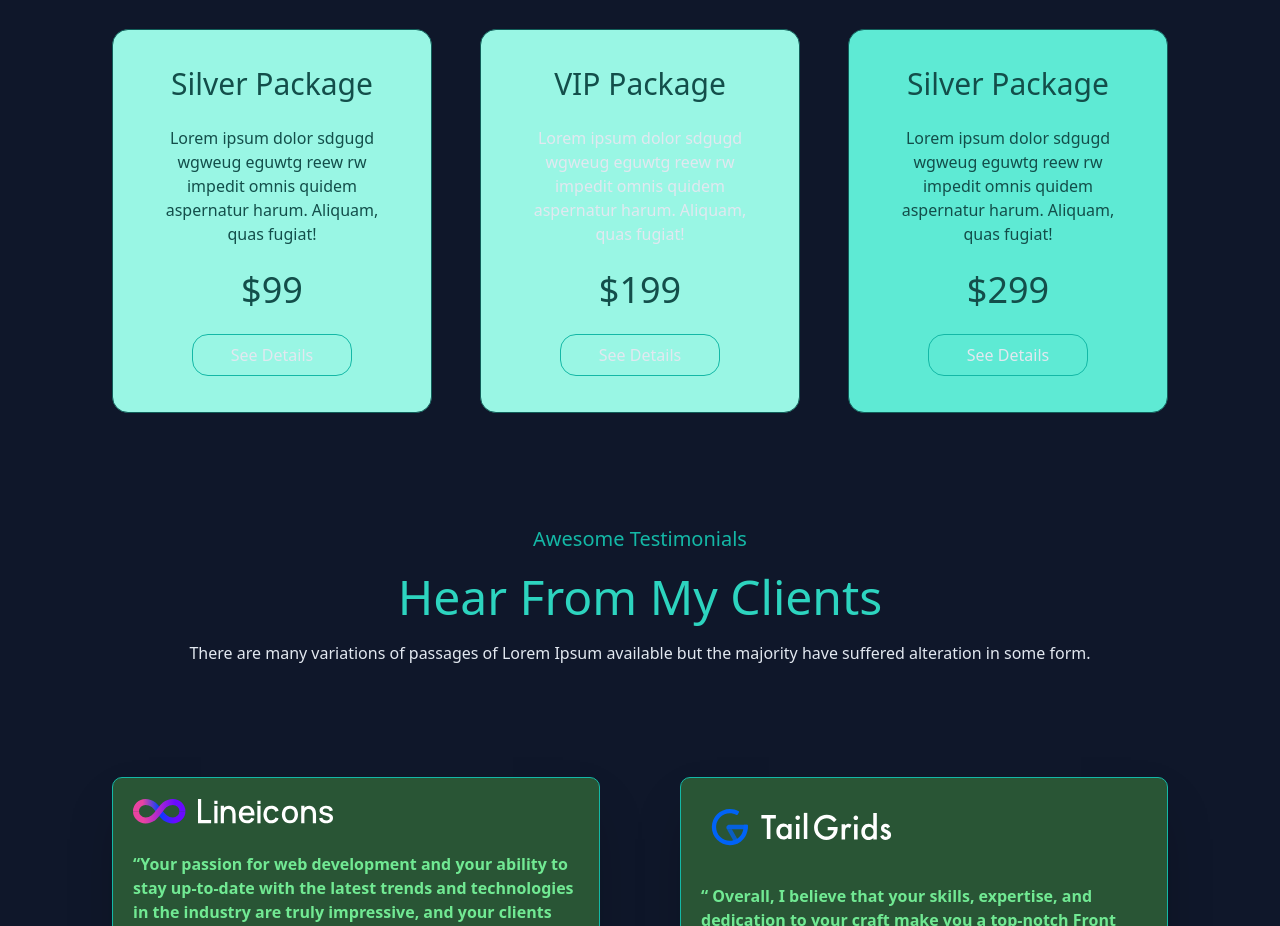
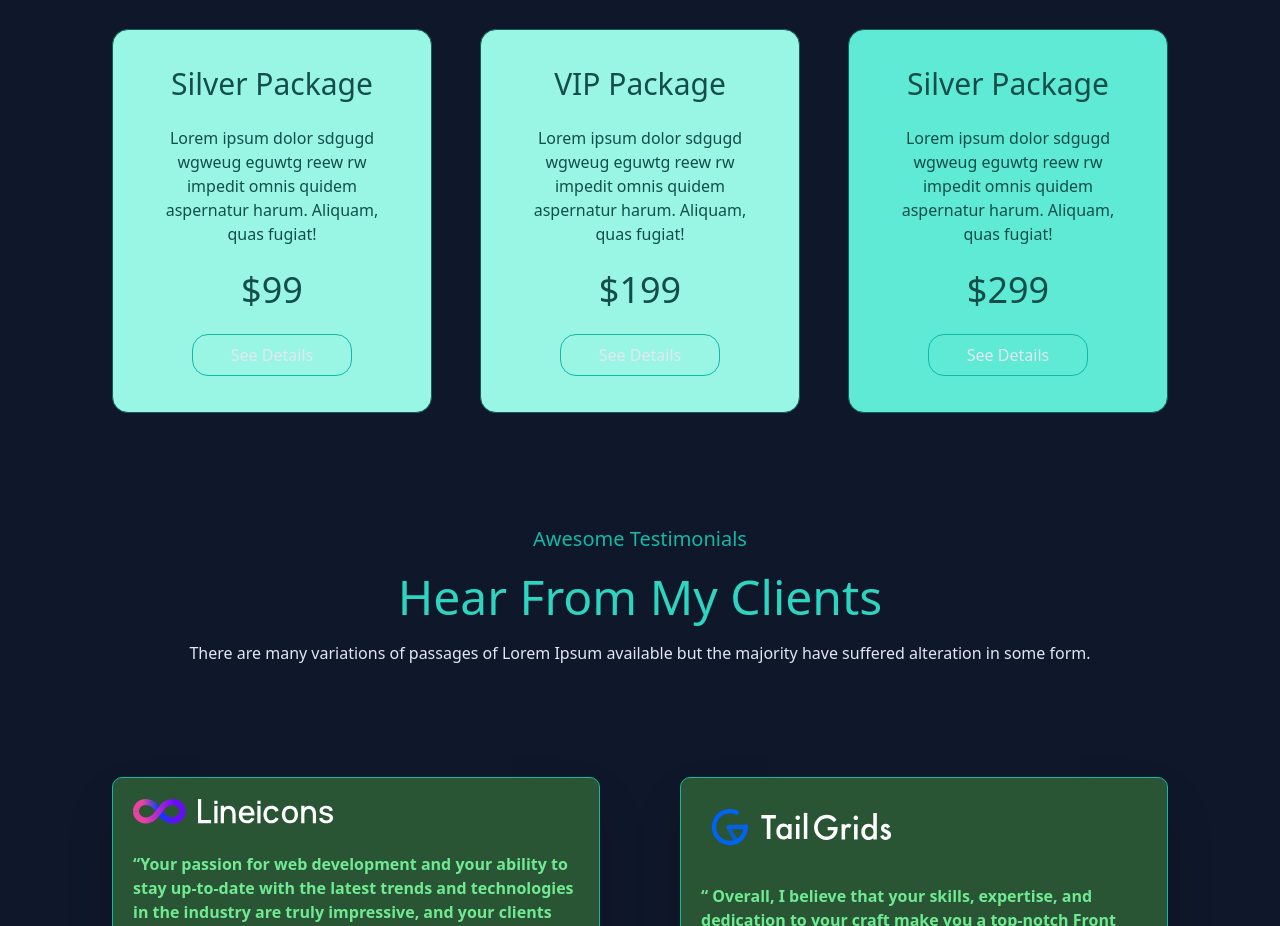
Before and after one commit to Jyotishmoy365/Jyotishmoy-konwar, a plain HTML site: page index.html in a window 1280 px wide. Shown: the part 6800-7726 px from the top of the page. Drawn offline with nearby package versions, Linux system fonts and the light colour scheme.

Commit message:
Update index.html

```diff
--- a/index.html
+++ b/index.html
@@ -358,7 +358,7 @@
                     </div>
                     <div class="bg-teal-200 border border-teal-800 space-y-6 text-center p-9 rounded-2xl hover:shadow-2xl duration-700">
                         <h1 class="text-teal-900 text-3xl ">VIP Package</h1>
-                        <p class="text-teal-5900">Lorem ipsum dolor sdgugd wgweug eguwtg reew rw impedit omnis quidem aspernatur harum. Aliquam, quas fugiat!</p>
+                        <p class="text-teal-900">Lorem ipsum dolor sdgugd wgweug eguwtg reew rw impedit omnis quidem aspernatur harum. Aliquam, quas fugiat!</p>
                         <h1 class="text-teal-900 text-4xl">$199</h1>
                         <button class="border border-teal-500 p-2 rounded-2xl w-40 hover:bg-teal-500 hover:text-teal-900 hover:transition hover:duration-700">See Details</button>
                     </div>
```
